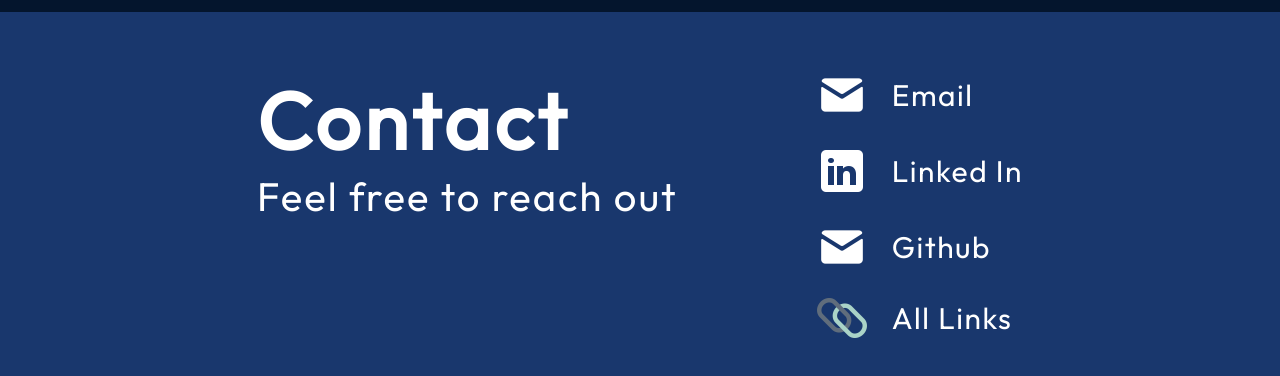
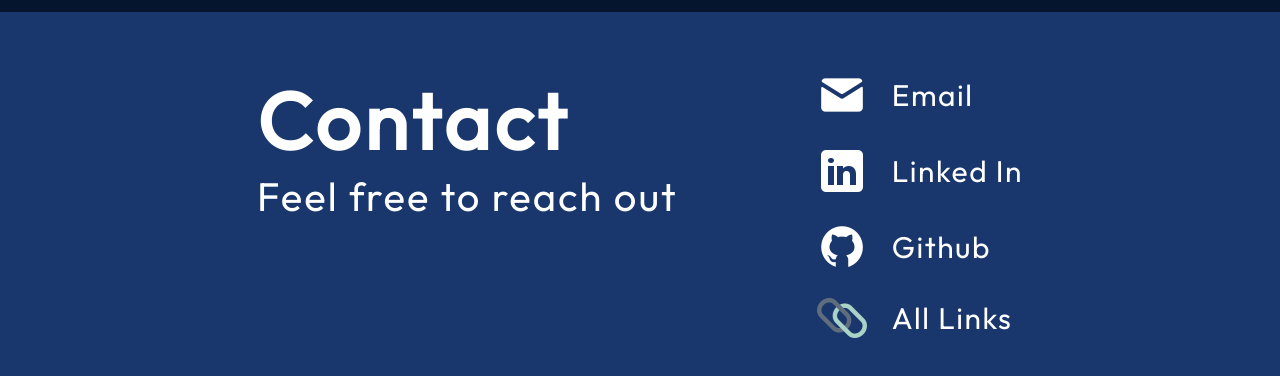
Before and after one commit to iamkoushik1999/Porfolio-2024, a React (Vite) app: page / in a window 1280 px wide. Shown: the part 3621-3997 px from the top of the page. Built offline with nearby package versions, Linux system fonts and the light colour scheme.

Commit message:
Fix: Contact Section

```diff
--- a/src/components/Contact/Contact.jsx
+++ b/src/components/Contact/Contact.jsx
@@ -1,6 +1,8 @@
 // import React from 'react'
 
 import styles from './Contact.module.css';
+// Data
+import contacts from '../../data/contacts.json';
 import { getImageUrl } from '../../utils';
 
 export const Contact = () => {
@@ -10,7 +12,7 @@ export const Contact = () => {
         <h2>Contact</h2>
         <p>Feel free to reach out</p>
       </div>
-      <ul className={styles.links}>
+      {/* <ul className={styles.links}>
         <li className={styles.link}>
           <img src={getImageUrl('contact/emailIcon.png')} alt='Icon' />
           <a href='mailto:iamkoushik1999@gmail.com'>Email</a>
@@ -20,13 +22,28 @@ export const Contact = () => {
           <a href='https://www.linkedin.com/in/koushikdutta/'>Linked In</a>
         </li>
         <li className={styles.link}>
-          <img src={getImageUrl('contact/emailIcon.png')} alt='Icon' />
+          <img src={getImageUrl('contact/githubIcon.png')} alt='Icon' />
           <a href='https://github.com/iamkoushik1999'>Github</a>
         </li>
         <li className={styles.link}>
           <img src={getImageUrl('contact/linkIcon.png')} alt='Icon' />
           <a href='https://linktr.ee/iamkoushik1999'>All Links</a>
         </li>
+      </ul> */}
+
+      {/* Later */}
+      <ul className={styles.links}>
+        {contacts.map((contact, id) => {
+          return (
+            <li key={id} className={styles.link}>
+              <img
+                src={getImageUrl(contact.imageSrc)}
+                alt={`${contact.title}`}
+              />
+              <a href={contact.link}>{contact.title}</a>
+            </li>
+          );
+        })}
       </ul>
     </footer>
   );
--- /dev/null
+++ b/src/data/contacts.json
@@ -0,0 +1,22 @@
+[
+   {
+     "title": "Email",
+     "imageSrc": "contact/emailIcon.png",
+     "link":"mailto:iamkoushik1999@gmail.com"
+   },
+   {
+     "title": "Linked In",
+     "imageSrc": "contact/linkedinIcon.png",
+     "link":"https://www.linkedin.com/in/koushikdutta/"
+   },
+   {
+     "title": "Github",
+     "imageSrc": "contact/githubIcon.png",
+     "link":"https://github.com/iamkoushik1999"
+   },
+   {
+     "title": "All Links",
+     "imageSrc": "contact/linkIcon.png",
+     "link":"https://linktr.ee/iamkoushik1999"
+   }
+ ]
--- a/src/data/skills.json
+++ b/src/data/skills.json
@@ -28,7 +28,7 @@
     "imageSrc": "skills/node.png"
   },
    {
-     "title": "Github",
+     "title": "Git",
      "imageSrc": "skills/git.png"
    }
  ]
```
